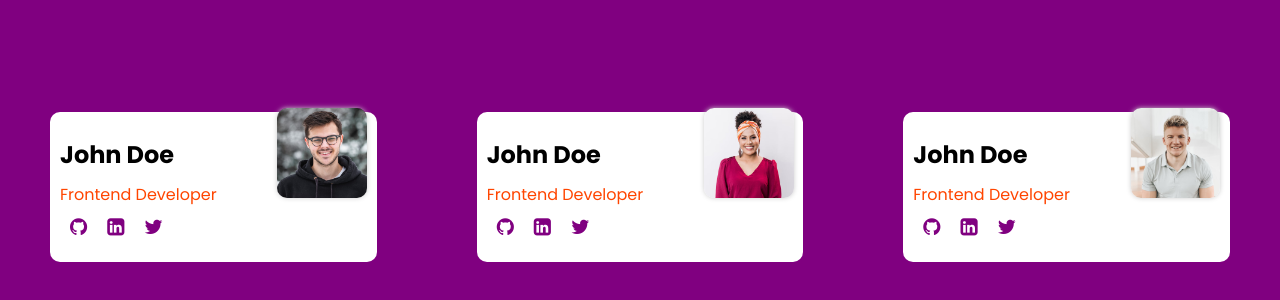
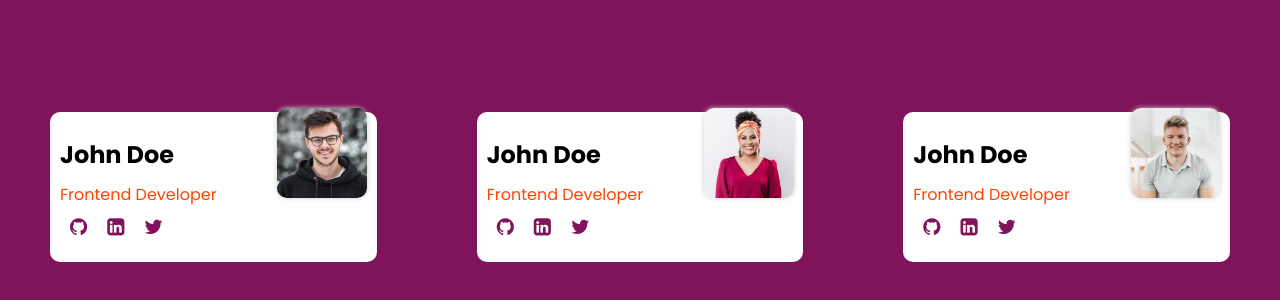
Before and after one commit to abinaya0708/mock-2-14, a plain HTML site: page index.html in a window 1280 px wide. Shown: the part 80-380 px from the top of the page. Drawn offline with Linux system fonts and the light colour scheme.

Commit message:
Update style.css

```diff
--- a/style.css
+++ b/style.css
@@ -5,7 +5,7 @@
     font-family: 'Poppins', sans-serif;
 }
 section{
-    background-color: purple;
+    background-color: #80145a;
     height:100vh;
 }
 .row{
@@ -29,7 +29,7 @@ section{
 
 }
 .icon i{
-    color:purple;
+    color:#80145a;
     padding:5px 10px;
     font-size: 20px;
 }
```
